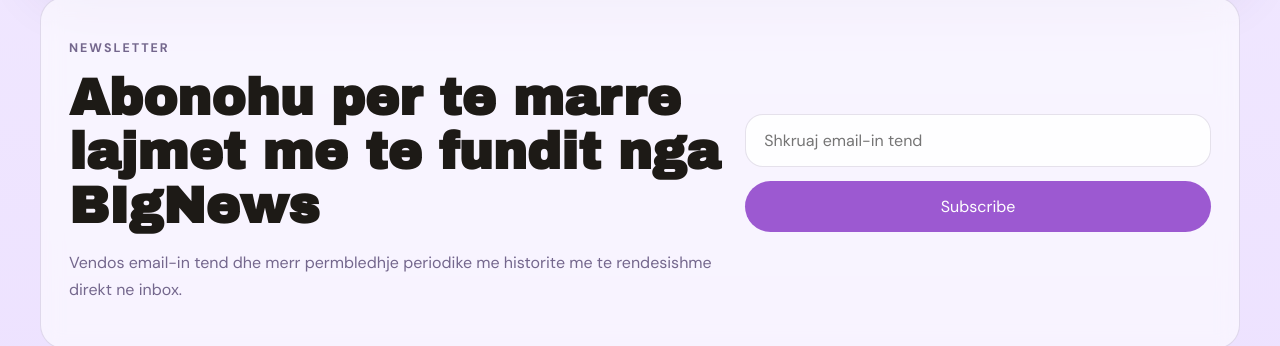
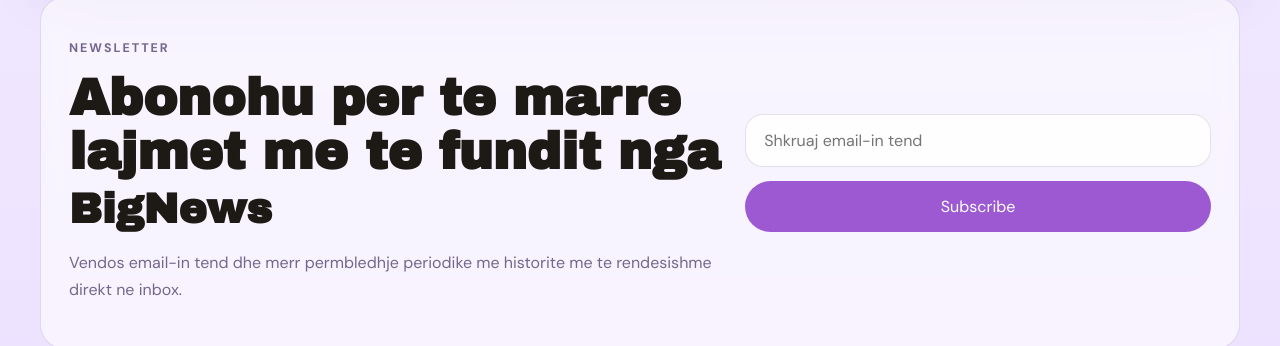
Before and after one commit to erl109/BigNews, a React (Vite) app: page / in a window 1280 px wide. Shown: the part 1356-1702 px from the top of the page. Built offline with nearby package versions, Linux system fonts and the light colour scheme; no server answers.

Commit message:
Update agent, newsletter, and homepage layout

```diff
--- a/admin.html
+++ b/admin.html
@@ -3,10 +3,10 @@
   <head>
     <meta charset="UTF-8" />
     <meta name="viewport" content="width=device-width, initial-scale=1.0" />
-    <title>BIgNews Admin</title>
+    <title>BigNews Admin</title>
     <meta
       name="description"
-      content="BIgNews admin agent per krijim postimesh manuale dhe automatike."
+      content="BigNews admin agent per krijim postimesh manuale dhe automatike."
     />
     <link rel="preconnect" href="https://fonts.googleapis.com" />
     <link rel="preconnect" href="https://fonts.gstatic.com" crossorigin />
--- a/index.html
+++ b/index.html
@@ -3,10 +3,10 @@
   <head>
     <meta charset="UTF-8" />
     <meta name="viewport" content="width=device-width, initial-scale=1.0" />
-    <title>BIgNews</title>
+    <title>BigNews</title>
     <meta
       name="description"
-      content="BIgNews - portal modern lajmesh me kategori dhe newsletter."
+      content="BigNews - portal modern lajmesh me kategori dhe newsletter."
     />
     <link rel="preconnect" href="https://fonts.googleapis.com" />
     <link rel="preconnect" href="https://fonts.gstatic.com" crossorigin />
--- a/src/AdminApp.jsx
+++ b/src/AdminApp.jsx
@@ -553,7 +553,7 @@
     <div className="admin-shell">
       <header className="admin-topbar">
         <div className="admin-brand">
-          <img src={bigNewsLogo} alt="BIgNews logo" />
+          <img src={bigNewsLogo} alt="BigNews logo" />
           <div>
             <p className="admin-eyebrow">PulseMag Basic Panel</p>
             <h1>Krijo nje postim te ri</h1>
--- a/src/App.jsx
+++ b/src/App.jsx
@@ -148,7 +148,7 @@
         <div className="hero__content">
           <div className="hero__main">
             <div className="hero__banner">
-              <img className="hero__logo" src={bigNewsLogo} alt="BIgNews logo" />
+              <img className="hero__logo" src={bigNewsLogo} alt="BigNews logo" />
             </div>
           </div>
 
@@ -303,9 +303,12 @@
             </section>
 
             <section className="newsletter" aria-label="Newsletter subscription">
-              <div className="newsletter__copy">
-                <p className="section-heading__kicker">Newsletter</p>
-                <h2>Abonohu per te marre lajmet me te fundit nga BIgNews</h2>
+                  <div className="newsletter__copy">
+                    <p className="section-heading__kicker">Newsletter</p>
+                    <h2>
+                  Abonohu per te marre lajmet me te fundit nga{' '}
+                  <span className="newsletter__brand">BigNews</span>
+                    </h2>
                 <p>
                   Vendos email-in tend dhe merr permbledhje periodike me historite
                   me te rendesishme direkt ne inbox.
--- a/src/styles.css
+++ b/src/styles.css
@@ -950,6 +950,10 @@
   line-height: 1.7;
 }
 
+.newsletter__brand {
+  font-size: 0.82em;
+}
+
 .newsletter__form {
   display: flex;
   flex-direction: column;
--- a/src/wordpress.js
+++ b/src/wordpress.js
@@ -134,7 +134,7 @@
     title: htmlToText(post.title),
     excerpt: buildExcerpt(post.excerpt || post.content),
     time: formatPostTime(post.date),
-    author: post.author?.name || 'Redaksia BIgNews',
+    author: post.author?.name || 'Redaksia BigNews',
     bodyHtml: sanitizedBodyHtml,
     image: derivedImage,
     link: post.URL,
```
